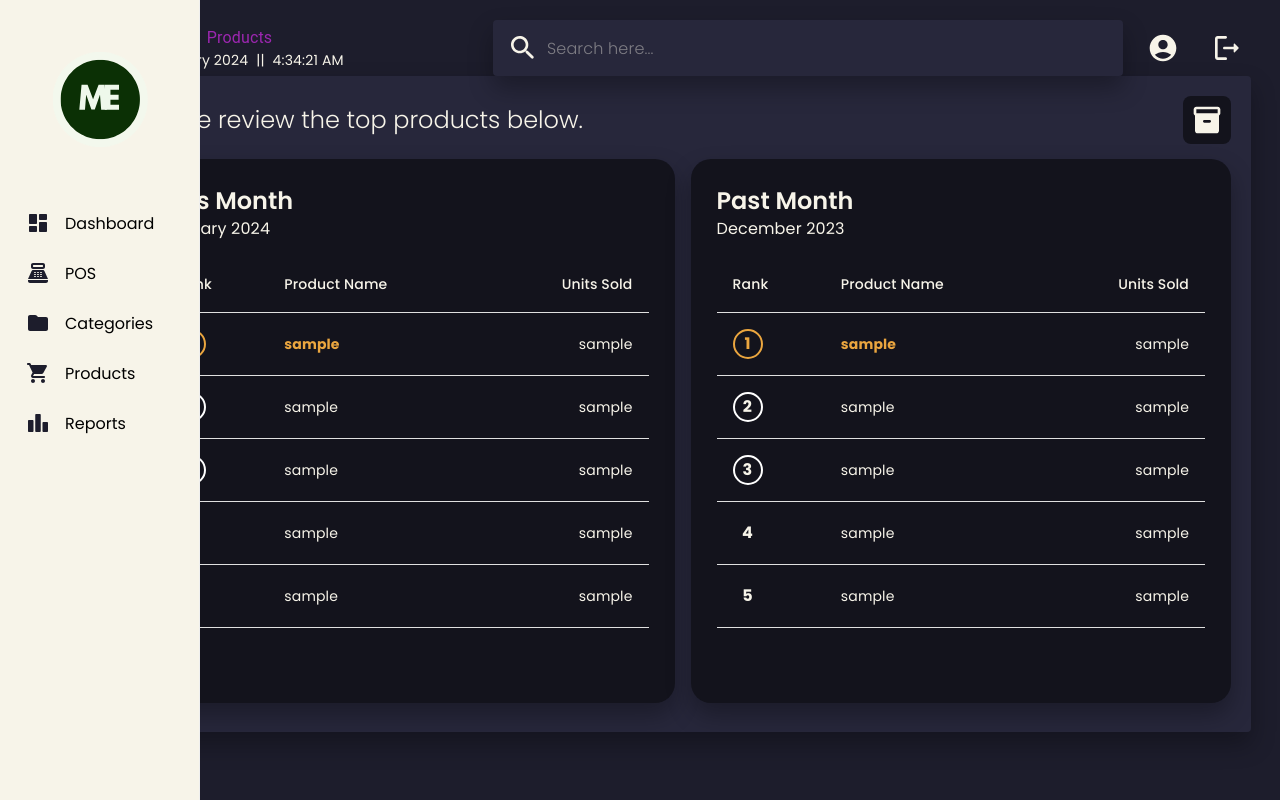
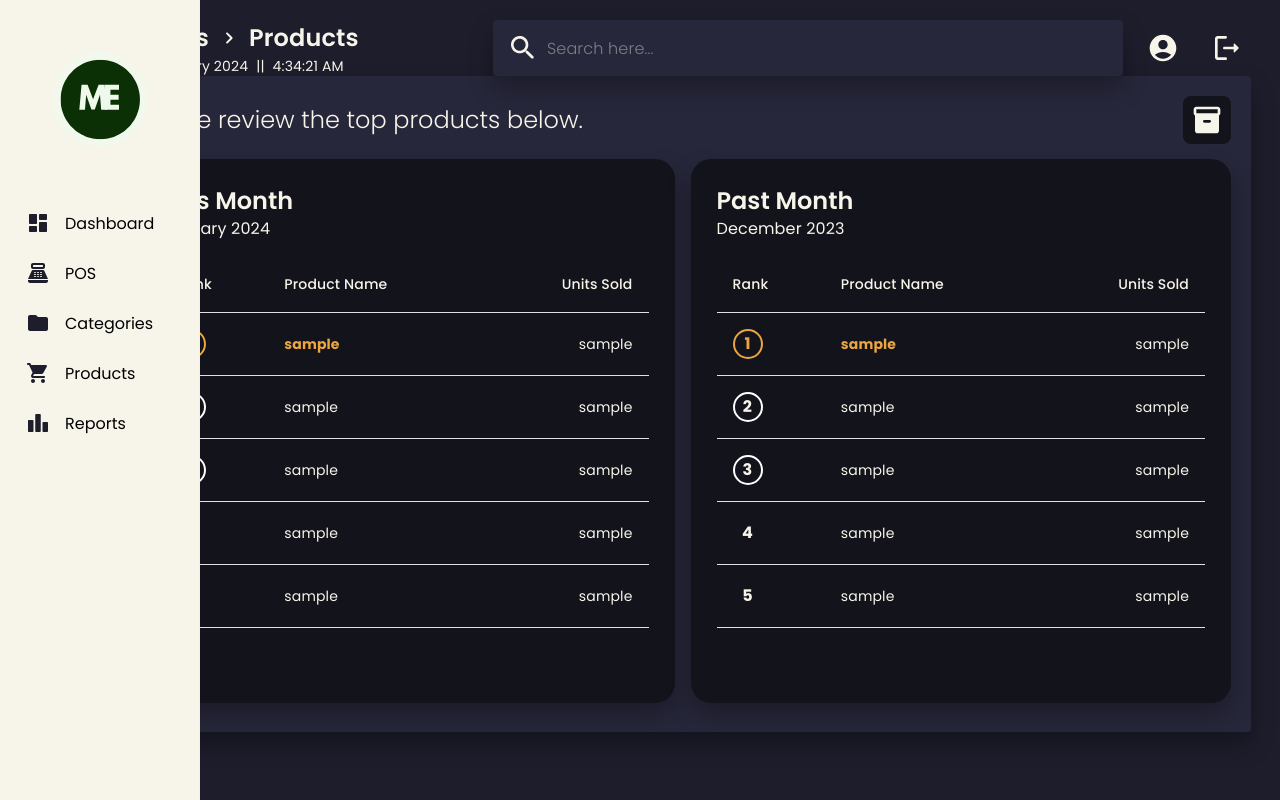
Before and after one commit to m4rceee/pos-system, a React (Vite) app: page /products in a window 1280 px wide. Built offline with nearby package versions, Linux system fonts and the light colour scheme.

Commit message:
Update products.jsx

```diff
--- a/src/products.jsx
+++ b/src/products.jsx
@@ -1,6 +1,7 @@
 import React, { useState, useEffect } from 'react';
 import "./styles.css"
 import 'typeface-poppins';
+import { useNavigate } from 'react-router-dom';
 import SideBar from './common/sidebar';
 import Header from './common/header';
 import { styled } from '@mui/system';
@@ -44,28 +45,22 @@ const colors = {
     accentPink: '#E84B8A',
   };
 
-  function handleClick(event) {
-    event.preventDefault();
-    console.info('You clicked a breadcrumb.');
-  }
-
 
 export default function Products() {
 
-    const breadcrumbs = [
-        <Link underline="hover" key="1" color="inherit" onClick={handleClick}>
-          Reports
-        </Link>,
-        <Link
-          underline="hover"
-          key="2"
-          color="secondary"
-          href="/products"
-          onClick={handleClick}
-        >
-          Products
-        </Link>,
-      ];
+    const navigate = useNavigate();
+
+    const handleReportsHomePage = (event) => {
+        event.preventDefault();
+        console.info('You clicked a Reports Home Page.');
+        navigate('/reports-home');
+    }
+
+    const handleProductsPage = (event) => {
+        event.preventDefault();
+        console.info('You clicked a Product Report Page.');
+        navigate('/products');
+    }
 
     const StyledTableCell = styled(TableCell)({
         fontFamily: 'Poppins, sans-serif',
@@ -113,10 +108,25 @@ export default function Products() {
                                 }}>
                                     <Grid item xs={4}>
                                         <Breadcrumbs
-                                            separator={<NavigateNextRounded fontSize="small" />}
+                                            separator={<NavigateNextRounded fontSize="medium" sx={{ color: colors.secondary }} />}
                                             aria-label="breadcrumb"
                                         >
-                                            {breadcrumbs}
+                                            <Link
+                                                underline="hover"
+                                                key="1"
+                                                onClick={handleReportsHomePage}
+                                                sx={{fontFamily: 'Poppins, sans-serif', fontWeight: '600', fontSize: '1.5rem', color: colors.secondary, cursor: 'pointer' }}
+                                                >
+                                                Reports
+                                            </Link>,
+                                            <Link
+                                                underline="hover"
+                                                key="2"
+                                                onClick={handleProductsPage}
+                                                sx={{fontFamily: 'Poppins, sans-serif', fontWeight: '600', fontSize: '1.5rem', color: colors.secondary, cursor: 'pointer' }}
+                                                >
+                                                Products
+                                            </Link>
                                         </Breadcrumbs>
                                         <Typography variant='body2' sx={{ fontFamily: 'Poppins, sans-serif', color: colors.secondary, fontWeight: 'light' }}>
                                             <Stack direction="row">
```
